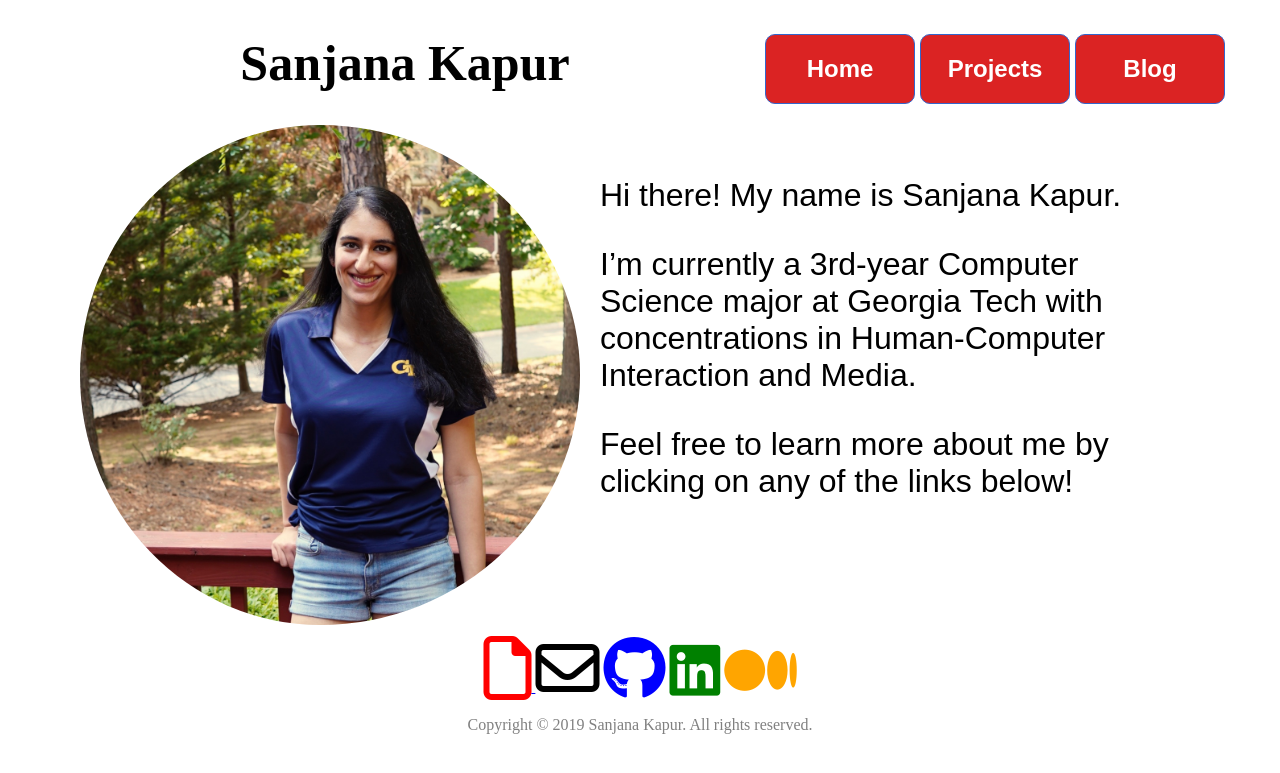
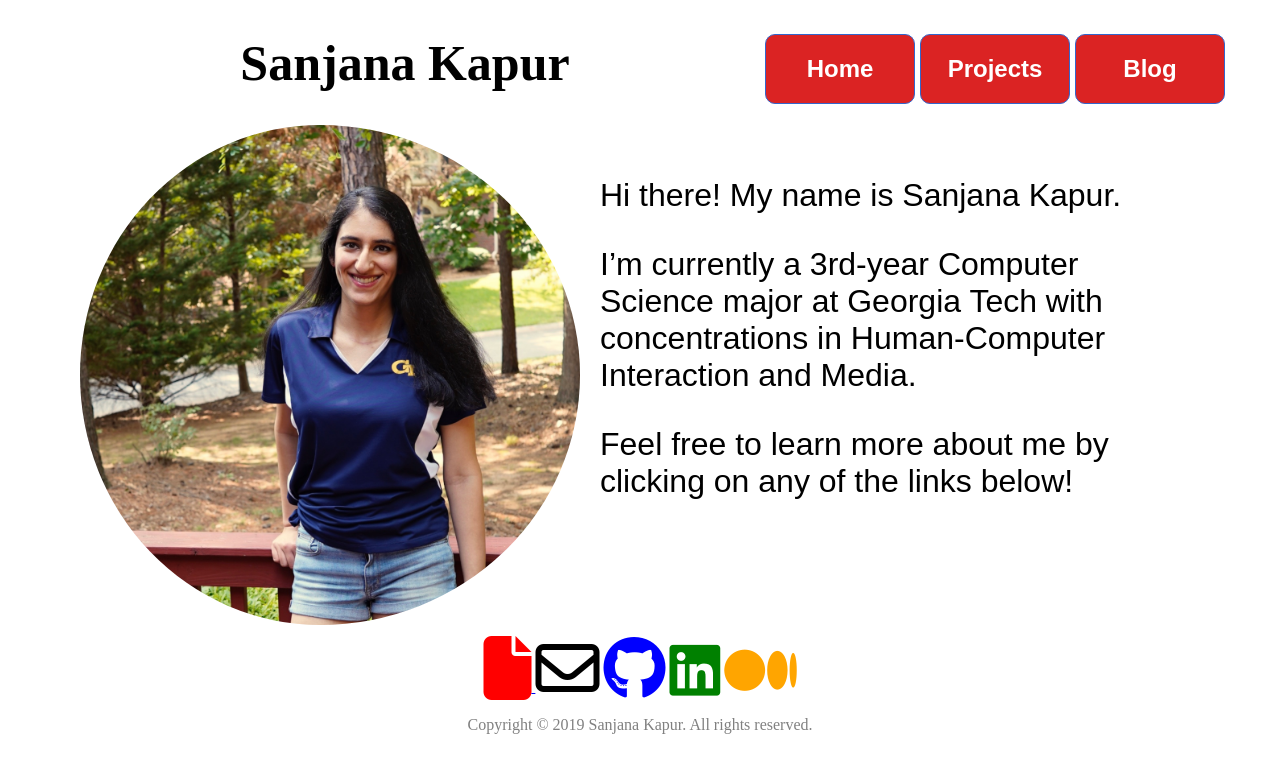
Before and after one commit to skapur12/skapur12.github.io, a Jekyll site: the page built from index.html, in a window 1280 px wide. Shown: the top 773 px of the page. Built offline with Jekyll 4.4.1, drawn with Linux system fonts in a browser that asks for light colours; nearby versions of some CDN libraries.

Commit message:
Changed icon

```diff
--- a/_layouts/default.html
+++ b/_layouts/default.html
@@ -44,7 +44,7 @@
     <section id="lab_footer">
     <div class="IconFooter">
       <div style="text-align: center">
-            <a href="https://www.dropbox.com/s/fhjab2ov41t2aht/Sanjana%20Kapur%20-%20Resume.pdf?dl=0" target="_blank"><i class="far fa-file fa-4x" style="color:red"></i>
+            <a href="https://www.dropbox.com/s/fhjab2ov41t2aht/Sanjana%20Kapur%20-%20Resume.pdf?dl=0" target="_blank"><i class="fas fa-file fa-4x" style="color:red"></i>
             <a href="mailto:sanjana.kapur@gatech.edu" target="_blank"><i class="far fa-envelope fa-4x" style="color:black"></i></a></li>
             <a href="https://github.com/skapur12" target="_blank"><i class="fab fa-github fa-4x" style="color:blue"></i></a></li>
             <a href="https://www.linkedin.com/in/skapur12/" target="_blank"><i class="fab fa-linkedin fa-4x" style="font-size:58px;color:green"></i></a></li>
```
